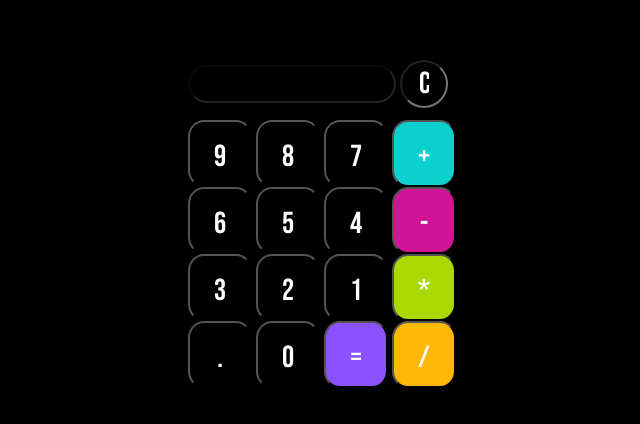
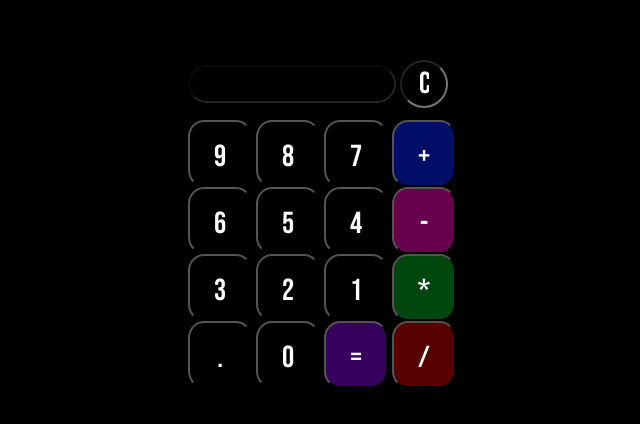
Before and after one commit to amandafd/calculadora, a plain HTML site: page index.html in a window 1280 px wide. Shown: the part 176-600 px from the top of the page, without its empty margins (318-958 px from the left). Drawn offline with Linux system fonts and the light colour scheme.

Commit message:
feat: mudando cores dos botões

```diff
--- a/assets/css/style.css
+++ b/assets/css/style.css
@@ -59,21 +59,21 @@ main {
 }
 
 .blue {
-    background-color: #0Cd0Cd;
+    background-color: #000e68;
 }
 
 .pin {
-    background-color: #Cf1596;
+    background-color: #67004d;
 }
 
 .gre {
-    background-color: #AAD800;
+    background-color: #00460f;
 }
 
 .pur {
-    background-color: #8C52FF;
+    background-color: #36005c;
 }
 
-.ora {
-    background-color: #FCB707;
+.red {
+    background-color: #570000;
 }
--- a/index.html
+++ b/index.html
@@ -37,8 +37,8 @@
 
                 <input type="button" class="num maincolor" name="dot" value="." onclick="displaynum(dot.value)">
                 <input type="button" class="num maincolor" name="btn0" value="0" onclick="displaynum(btn0.value)">
-                <input type="button" class="num pur" name="eqlbtn" value="=" onclick="text1.value=eval(text1.value)"">
-                <input type="button" class="num ora" name="divbtn" value="/" onclick="displaynum(divbtn.value)"><br>
+                <input type="button" class="num pur" name="eqlbtn" value="=" onclick="text1.value=eval(text1.value)">
+                <input type="button" class="num red" name="divbtn" value="/" onclick="displaynum(divbtn.value)"><br>
             </form>
         </main>
         <footer>
```
